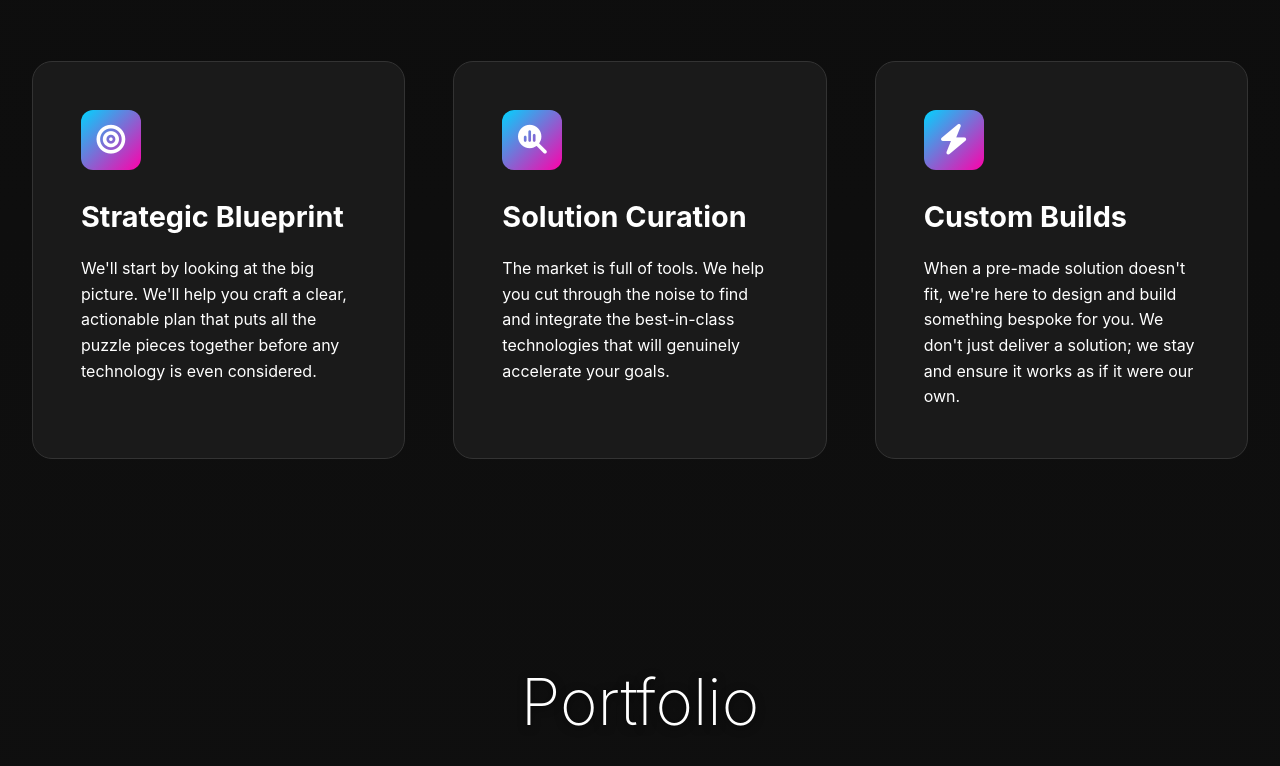
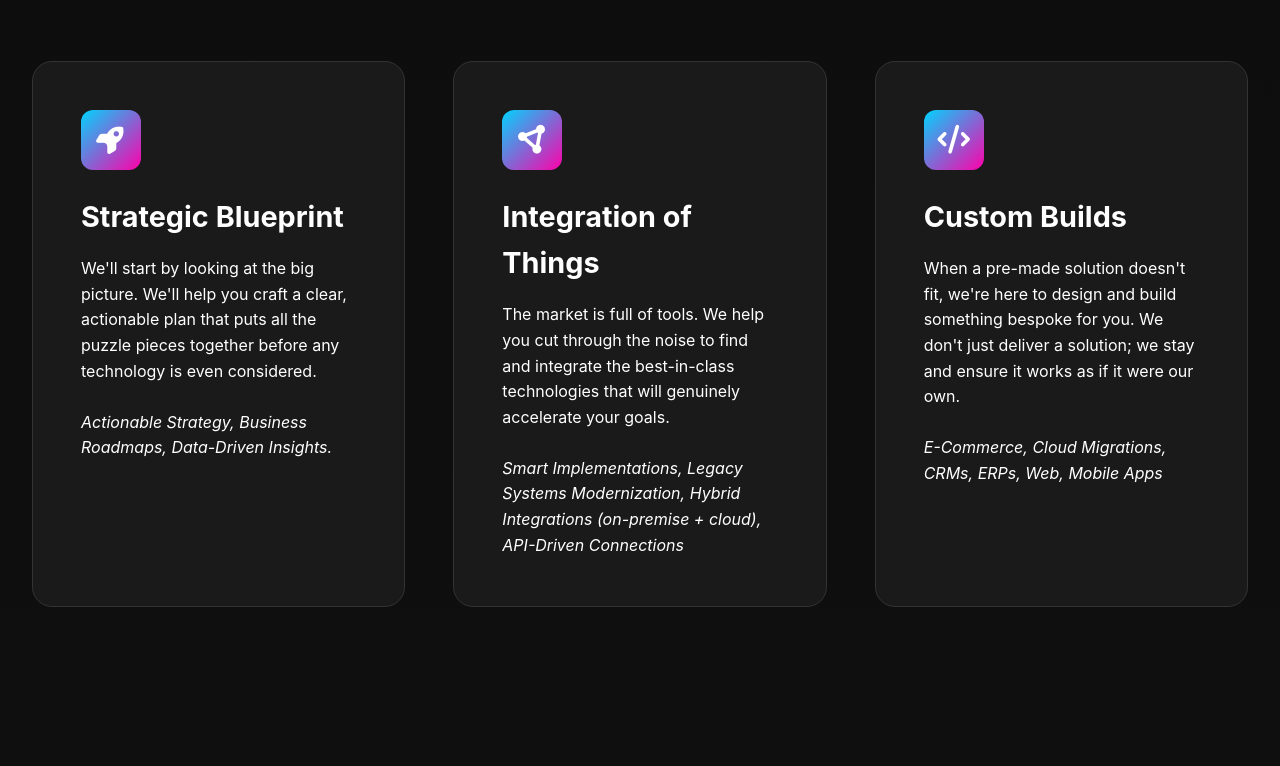
Before and after one commit to ricardont/ontiv, a plain HTML site: page index.html in a window 1280 px wide. Shown: the part 2548-3314 px from the top of the page. Drawn offline with Linux system fonts and the light colour scheme.

Commit message:
Update index.html
change contact link, change icons , add services examples

```diff
--- a/index.html
+++ b/index.html
@@ -588,7 +588,7 @@
                 <li><a href="#portfolio" data-en="Portfolio" data-es="Portafolio">Portfolio</a></li>
                 <li><a href="#launchpad" data-en="The Launchpad" data-es="Punto de Partida">The Launchpad</a></li>
                 <li><a href="mailto:ricardo@ontiv.tech">✉️</a></li>
-                <li><a href="https://meet.google.com/hur-wvqw-cxm"><i class="fa-solid fa-phone"></i></a></li>
+                <li><a href="https://calendar.google.com/calendar/appointments/AcZssZ3U7zyJHWp5LJWvTRfCZgZVTQXG92x8wu-XbTk=?gv=true/"><i class="fa-solid fa-phone"></i></a></li>
             </ul>
             <div style="display: flex; gap: 1rem;">
                 <button class="theme-toggle" onclick="toggleLanguage()">
@@ -658,19 +658,25 @@
             </div>
             <div class="services-grid">
                 <div class="service-card fade-in">
-                    <div class="service-icon"><i class="fa-solid fa-bullseye"></i></div>
+                    <div class="service-icon"><i class="fa-solid fa-rocket"></i></div>
                     <h3 data-en="Strategic Blueprint" data-es="Plano Estratégico">Strategic Blueprint</h3>
                     <p data-en="We'll start by looking at the big picture. We'll help you craft a clear, actionable plan that puts all the puzzle pieces together before any technology is even considered." data-es="Comenzaremos viendo el panorama general. Te ayudaremos a crear un plan claro y accionable que una todas las piezas del rompecabezas antes de que se considere cualquier tecnología.">We'll start by looking at the big picture. We'll help you craft a clear, actionable plan that puts all the puzzle pieces together before any technology is even considered.</p>
+                    </br>
+                    <i data-en="Actionable Strategy, Business Roadmaps, Data-Driven Insights" data-es="Estrategia Accionable, Roadmaps Empresariales, Análisis Inteligente de Datos">Actionable Strategy, Business Roadmaps, Data-Driven Insights.</i>
                 </div>
                 <div class="service-card fade-in">
-                    <div class="service-icon"><i class="fa-solid fa-magnifying-glass-chart"></i></div>
-                    <h3 data-en="Solution Curation" data-es="Soluciones Especializadas">Solution Curation</h3>
+                    <div class="service-icon"><i class="fa-solid fa-circle-nodes"></i></div>
+                    <h3 data-en="Integration of Things" data-es="Soluciones Integrables">Integration of Things</h3>
                     <p data-en="The market is full of tools. We help you cut through the noise to find and integrate the best-in-class technologies that will genuinely accelerate your goals." data-es="El mercado está lleno de herramientas. Te ayudamos a cortar el ruido para encontrar e integrar las mejores tecnologías de su clase que realmente acelerarán tus objetivos.">The market is full of tools. We help you cut through the noise to find and integrate the best-in-class technologies that will genuinely accelerate your goals.</p>
+                    </br>
+                    <i data-en="Smart Implementations, Legacy Systems Modernization, Hybrid Integrations (on-premise + cloud), API-Driven Connections" data-es="Despliegues Estratégicos, Modernización de Sistemas Legados,Integraciones Híbridas (local + nube), Integraciones API">Smart Implementations, Legacy Systems Modernization, Hybrid Integrations (on-premise + cloud), API-Driven Connections</i>
                 </div>
                 <div class="service-card fade-in">
-                    <div class="service-icon"><i class="fa-solid fa-bolt"></i></div>
+                    <div class="service-icon"><i class="fa-solid fa-code"></i></div>
                     <h3 data-en="Custom Builds" data-es="Desarrollos Personalizados">Custom Builds</h3>
                     <p data-en="When a pre-made solution doesn't fit, we're here to design and build something bespoke for you. We don't just deliver a solution; we stay and ensure it works as if it were our own." data-es="Cuando una solución prefabricada no encaja, estamos aquí para diseñar y construir algo a medida para ti. No solo entregamos una solución; nos quedamos y nos aseguramos de que funcione como si fuera nuestra.">When a pre-made solution doesn't fit, we're here to design and build something bespoke for you. We don't just deliver a solution; we stay and ensure it works as if it were our own.</p>
+                    </br>
+                    <i>E-Commerce, Cloud Migrations, CRMs, ERPs, Web, Mobile Apps</i>
                 </div>
             </div>
         </section>
@@ -702,7 +708,7 @@
                 </p>
                 <div class="contact-info">
                     <div class="contact-item">
-                        <div class="contact-icon"><a href="https://meet.google.com/hur-wvqw-cxm"><i class="fa-solid fa-phone"></i></a></div>
+                        <div class="contact-icon"><a href="https://calendar.google.com/calendar/appointments/AcZssZ3U7zyJHWp5LJWvTRfCZgZVTQXG92x8wu-XbTk=?gv=true"><i class="fa-solid fa-phone"></i></a></div>
                     </div>
                     <div class="contact-item">
                         <div class="contact-icon"><a href="mailto:ricardo@ontiv.tech">✉️</a></div>
@@ -710,7 +716,6 @@
                     </div>
                     <div class="contact-item">
                         <div class="contact-icon"><a href="https://www.linkedin.com/in/rick-ont-75364a381"><i class="fa-brands fa-linkedin"></i></a></div>
-                        <a href="https://www.linkedin.com/in/rick-ont-75364a381/">LinkedIn</a>
                     </div>
                 </div>
             </div>
```
